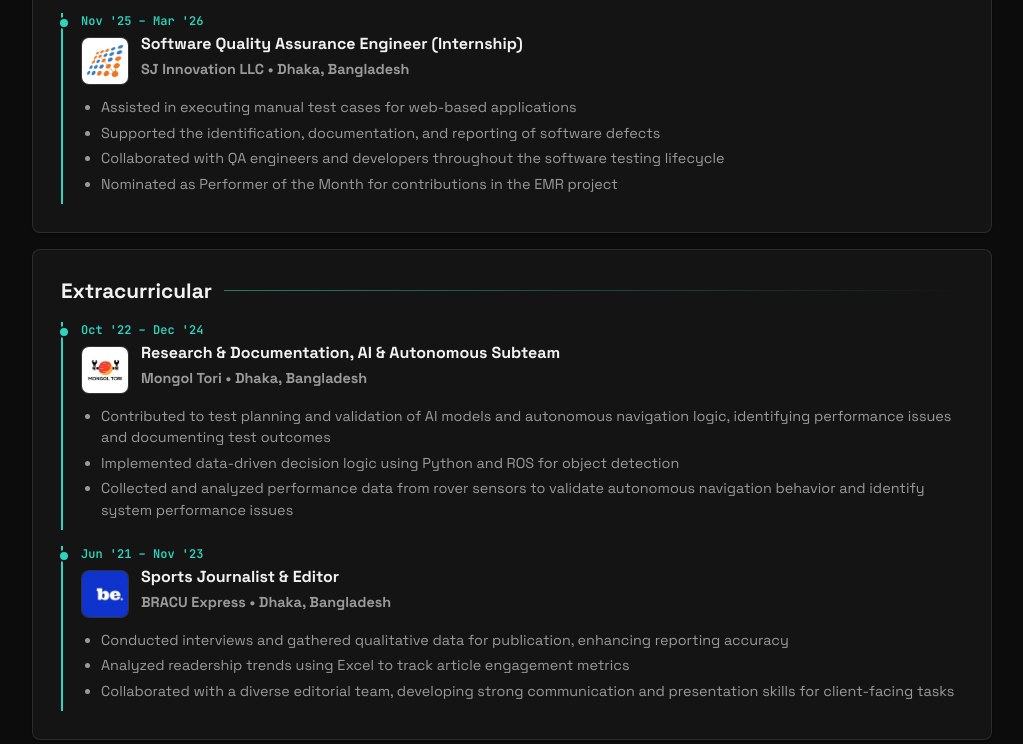
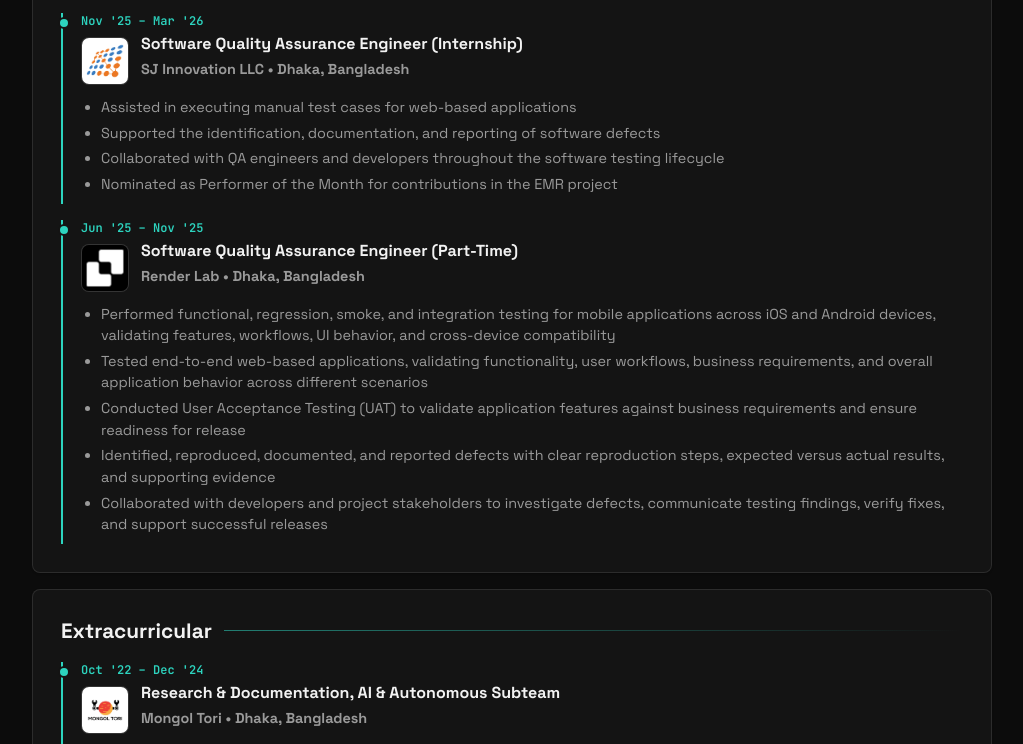
Before and after one commit to Naser-Al-Noman/acshen, a website: page public/index.html in a window 1280 px wide. Shown: the part 1102-1846 px from the top of the page, without its empty margins (128-1151 px from the left). Drawn offline with Linux system fonts and the light colour scheme.

Commit message:
Add Render Lab part-time QA experience

```diff
--- a/public/index.html
+++ b/public/index.html
@@ -145,6 +145,23 @@
               <li>Supported the identification, documentation, and reporting of software defects</li>
               <li>Collaborated with QA engineers and developers throughout the software testing lifecycle</li>
               <li>Nominated as Performer of the Month for contributions in the EMR project</li>
+            </ul>
+          </article>
+          <article class="timeline-item">
+            <div class="timeline-marker">Jun '25 – Nov '25</div>
+            <div class="company-header">
+              <img src="logos/render-lab-logo.png" alt="Render Lab logo" class="company-logo" />
+              <div>
+                <h3>Software Quality Assurance Engineer (Part-Time)</h3>
+                <p class="company">Render Lab • Dhaka, Bangladesh</p>
+              </div>
+            </div>
+            <ul>
+              <li>Performed functional, regression, smoke, and integration testing for mobile applications across iOS and Android devices, validating features, workflows, UI behavior, and cross-device compatibility</li>
+              <li>Tested end-to-end web-based applications, validating functionality, user workflows, business requirements, and overall application behavior across different scenarios</li>
+              <li>Conducted User Acceptance Testing (UAT) to validate application features against business requirements and ensure readiness for release</li>
+              <li>Identified, reproduced, documented, and reported defects with clear reproduction steps, expected versus actual results, and supporting evidence</li>
+              <li>Collaborated with developers and project stakeholders to investigate defects, communicate testing findings, verify fixes, and support successful releases</li>
             </ul>
           </article>
         </div>
```
Also changed, not shown: data/portfolio-chunks.json (+7 -0 lines), public/logos/render-lab-logo.png (added), 1 other file.
